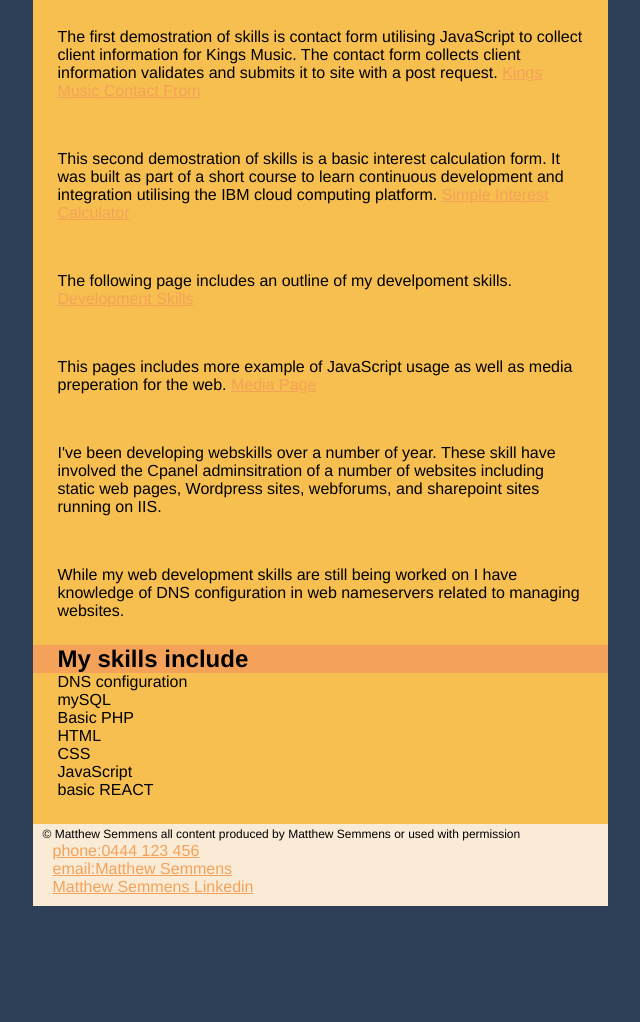
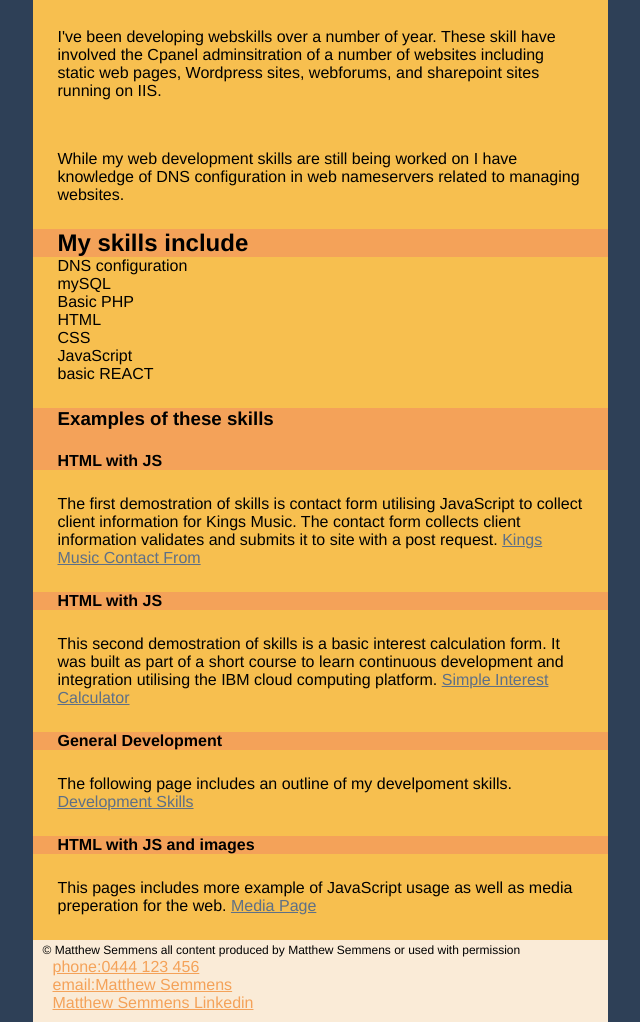
Before and after one commit to matavt/ITC293_Assessment_4, a plain HTML site: page skills.html in a window 1280 px wide. Shown: the part 226-1248 px from the top of the page, without its empty margins (320-960 px from the left). Before the commit the page ends 1132 px from the top, so only its background shows below. Drawn offline with Linux system fonts and the light colour scheme.

Commit message:
Fixed skills and added some CSS effects

```diff
--- a/css/style.css
+++ b/css/style.css
@@ -66,7 +66,7 @@ button.nav_button:disabled {
     opacity: 0.5;
 }
 
-h2,h3{
+h2,h3,h4{
     background-color: #F4A259;
     width: 550px;
     padding-left: 25px;
@@ -86,7 +86,6 @@ table, th, td {
     padding-left: 25px;
 }
 
-/*This section relates to the Sticked nav bar and banner title*/
 
 /*Body*/
 .content_body {
@@ -108,6 +107,21 @@ p {
     text-align: center;
     width: 475px;
 }
+
+a{
+    display:inline;
+}
+a:link{
+    color:#5E7087;
+}
+a:visited{
+    color: #5E7087;
+}
+a:hover{
+    background-color: #5E7087;
+    color: #E8EEF2;
+}
+
 
 figure{
     width: 575px;
@@ -139,13 +153,13 @@ a.footLink{
     padding-left: 20px;
     padding-right: 20px;
 }
-a:link{
+a.footLink:link{
     color: #F4A259;
 }
-a:visited{
+a.footLink:visited{
     color: #C47259;
 }
-a:hover{
+a.footLink:hover{
     background-color: #5E7087;
     color: #E8EEF2;
 }
--- a/skills.html
+++ b/skills.html
@@ -29,31 +29,10 @@
         </div>
     </div>
     <main>
+
         <p> This page contains a list of skills and some examples of those skill put use.
             Some of those are in Web Development and some in other development skills.
         </p>
-        <p>
-            The first demostration of skills is contact form utilising JavaScript to collect client
-            information for Kings Music. The contact form collects client information validates
-            and submits it to site with a post request.
-            <a href="./kings-music/index.html" target="_blank">Kings Music Contact From</a>
-        </p>
-        <p>
-            This second demostration of skills is a basic interest calculation form. It was built
-            as part of a short course to learn continuous development and integration utilising the
-            IBM cloud computing platform.
-            <a href="./Simple-Interest-Calculator/index.html" target="_blank">Simple Interest Calculator</a>
-        </p>
-        <p id="devReturn">
-            The following page includes an outline of my develpoment skills.
-            <a href="./development.html">Development Skills</a>
-        </p>
-        <p id="mediaReturn">
-            This pages includes more example of JavaScript usage as well as media preperation for the
-            web.
-            <a href="./media.html">Media Page</a>
-        </p>
-
         <p>I've been developing webskills over a number of year. These skill have involved
             the Cpanel adminsitration of a number of websites including static web pages,
             Wordpress sites, webforums, and sharepoint sites running on IIS.
@@ -72,6 +51,34 @@
             <li>JavaScript</li>
             <li>basic REACT</li>
         </ul>
+        <h3>Examples of these skills<br><br></h3>
+        <h4>HTML with JS</h4>
+        <p>
+            The first demostration of skills is contact form utilising JavaScript to collect client
+            information for Kings Music. The contact form collects client information validates
+            and submits it to site with a post request.
+            <a href="./kings-music/index.html" target="_blank">Kings Music Contact From</a>
+        </p>
+        <h4>HTML with JS</h4>
+        <p>
+            This second demostration of skills is a basic interest calculation form. It was built
+            as part of a short course to learn continuous development and integration utilising the
+            IBM cloud computing platform.
+            <a href="./Simple-Interest-Calculator/index.html" target="_blank">Simple Interest Calculator</a>
+        </p>
+        <h4>General Development</h4>
+        <p id="devReturn">
+            The following page includes an outline of my develpoment skills.
+            <a href="./development.html">Development Skills</a>
+        </p>
+        <h4>HTML with JS and images</h4>
+        <p id="mediaReturn">
+            This pages includes more example of JavaScript usage as well as media preperation for the
+            web.
+            <a href="./media.html">Media Page</a>
+        </p>
+
+
     </main>
     <footer>
         <span class="footer_text">&copy; Matthew Semmens all content produced by Matthew Semmens or used
```
Also changed, not shown: css/media.css (+18 -3 lines).
